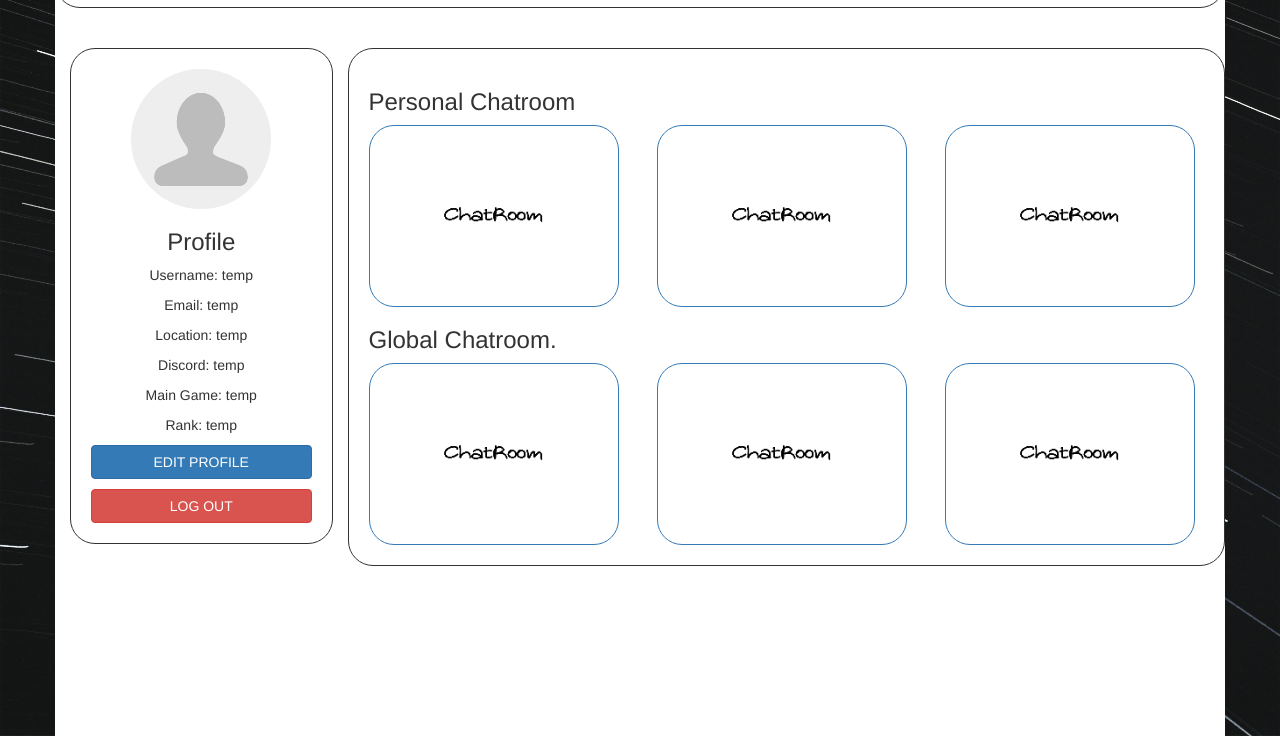
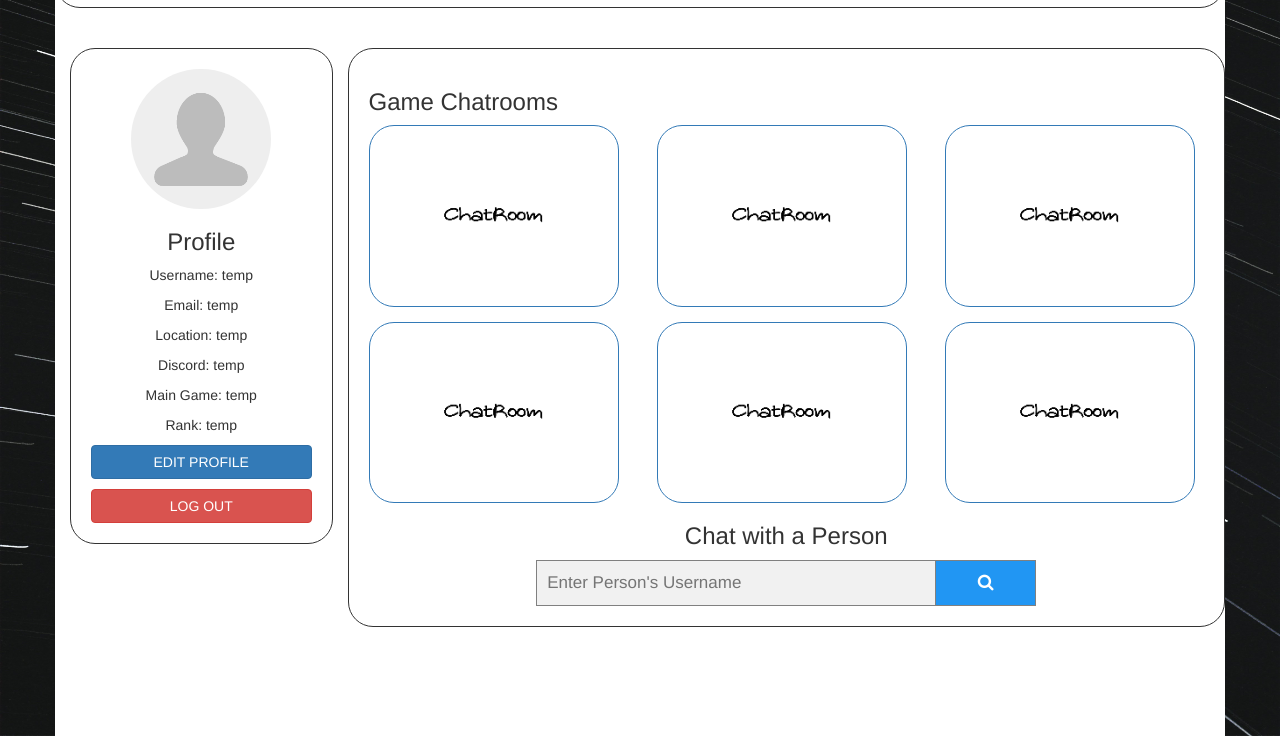
Before and after one commit to dillonl33/chat-app, a website: page public/homePage.html in a window 1280 px wide. Shown: the part 64-800 px from the top of the page. Drawn offline with nearby package versions, Linux system fonts and the light colour scheme; no server answers.

Commit message:
Change of home page

```diff
--- a/public/homePage.html
+++ b/public/homePage.html
@@ -6,6 +6,7 @@
 	<meta charset="utf-8">
 	<meta name="viewport" content="width=device-width, initial-scale=1">
     <link href="https://maxcdn.bootstrapcdn.com/bootstrap/3.3.7/css/bootstrap.min.css" rel="stylesheet">
+    <link rel="stylesheet" href="https://cdnjs.cloudflare.com/ajax/libs/font-awesome/4.7.0/css/font-awesome.min.css">
     <script src="https://code.jquery.com/jquery.js"></script>
 
 	<script src="/bootstrap-5.1.3-dist/js/bootstrap.min.js"></script>
@@ -56,6 +57,48 @@
     }
     .button1{
       margin-bottom: 10px;
+    }
+    .SecondChatLine{
+      margin-top: 15px;
+    }
+    .PersonalChatText{
+      text-align: center;
+    }
+    * {
+  box-sizing: border-box;
+}
+
+form.searchBar input[type=text] {
+  padding: 10px;
+  font-size: 17px;
+  border: 1px solid grey;
+  float: left;
+  width: 80%;
+  background: #f1f1f1;
+}
+
+/* 设置提交按钮 */
+form.searchBar button {
+  float: left;
+  width: 20%;
+  padding: 10px;
+  background: #2196F3;
+  color: white;
+  font-size: 17px;
+  border: 1px solid grey;
+  border-left: none;
+  cursor: pointer;
+}
+
+form.searchBar button:hover {
+  background: #0b7dda;
+}
+
+
+form.searchBar::after {
+  content: "";
+  clear: both;
+  display: table;
 }
 
   </style>
@@ -144,11 +187,11 @@
 
         <!-- right chatroom part-->
           <div class="col-md-9 column Chatroom_box">
+
             <div class="row clearfix">
-
               <div class="col-md-12 column">
                 <h3>
-                  Personal Chatroom
+                  Game Chatrooms
                 </h3>
               </div>
 
@@ -171,30 +214,53 @@
                 </a>
               </div>
             </div>
+
             <div class="row clearfix">
-              <div class="col-md-12 column">
-                <h3>
-                  Global Chatroom.
-                </h3>
-              </div>
-            </div>
+              <div class="col-md-12 column SecondChatLine">
+
                 <div class="row clearfix">
                   <div class="col-md-4 column">
                     <a id="globalChat1" href="../chat.html?username=test&room=4">
                       <img alt="200x140" src="image/ChatRoom.png" class="img-rounded Chatroom_img" />
                     </a>
                   </div>
+
                   <div class="col-md-4 column">
                     <a id="globalChat2" href="../chat.html?username=test&room=5">
                       <img alt="200x140" src="image/ChatRoom.png" class="img-rounded Chatroom_img" />
                     </a>
                   </div>
+
                   <div class="col-md-4 column">
                     <a id="globalChat3" href="../chat.html?username=test&room=6">
                       <img alt="200x140" src="image/ChatRoom.png" class="img-rounded Chatroom_img" />
                     </a>
                   </div>
                 </div>
+
+              </div>
+            </div>
+
+            <div class="row clearfix">
+
+              <div class="col-md-12 column PersonalChatText">
+                <h3>
+                  Chat with a Person
+                </h3>
+              </div>
+              <div class="col-md-12 column PersonalChatSearchForm">
+                <form class="searchBar" action="#" style="margin:auto;max-width:500px">
+                  <input type="text" placeholder="Enter Person's Username" name="search">
+                  <button type="submit"><i class="fa fa-search"></i></button>
+                </form>
+
+              </div>
+
+            </div>
+
+
+
+
           </div>
         </div>
       </div>
```
Lines whose indentation alone changed are shown as unchanged.
